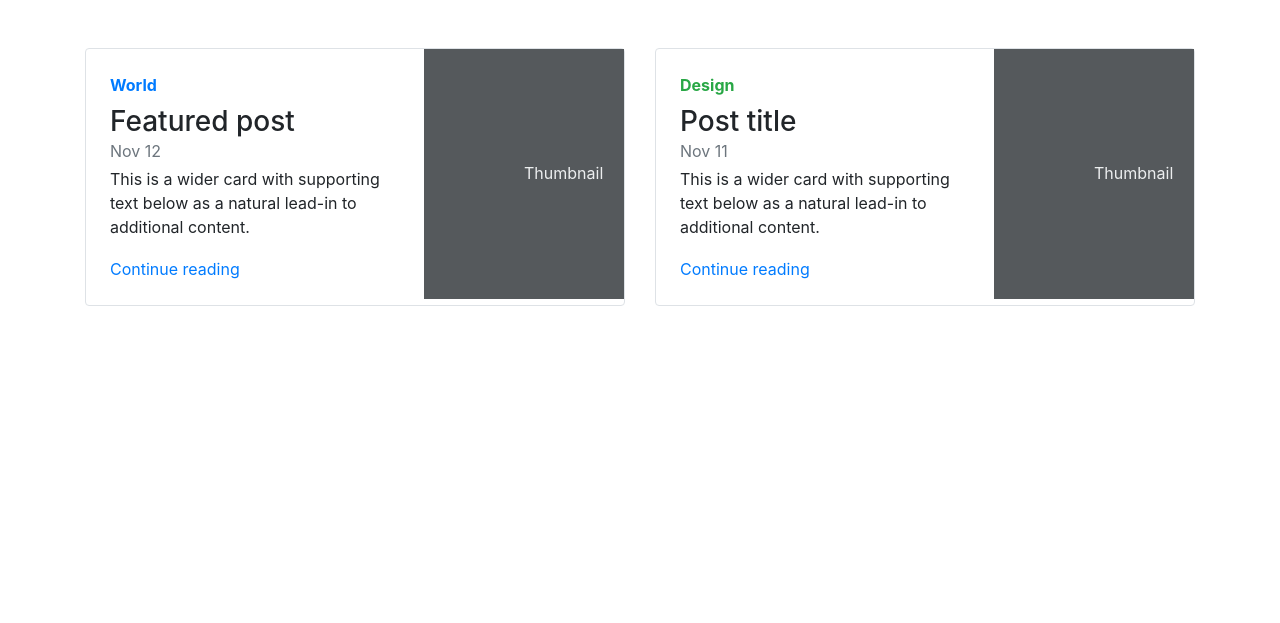
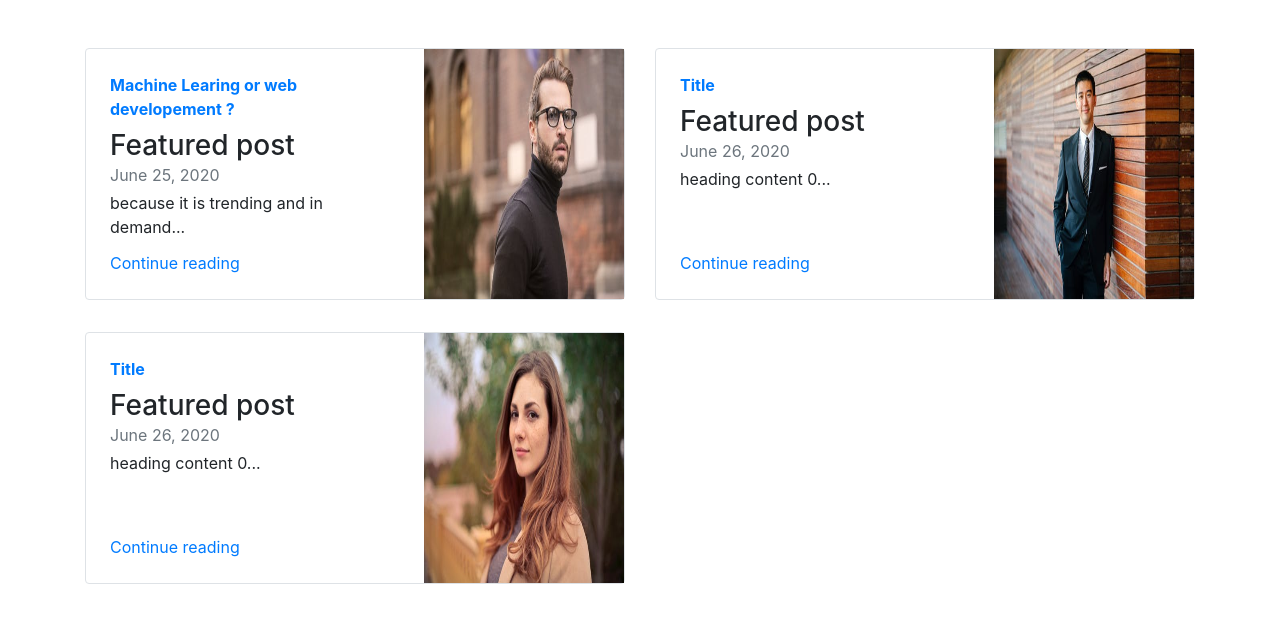
Before and after one commit to coders-nightmare/django_Mycart, a Django app: page /blog/ in a window 1280 px wide. Shown: the part 56-679 px from the top of the page. Run offline with Django 3.2, Linux system fonts and the light colour scheme; data comes from the database, SQL or seed files in the repository; both versions use the stored data as it was after the commit; some libraries are stand-ins or nearby versions.

Commit message:
added content from db in blogpost and index.html

```diff
--- a/blog/templates/blog/index.html
+++ b/blog/templates/blog/index.html
@@ -6,46 +6,27 @@
 {% block body %}
   <div class="container py-5">
     <div class="row mb-2">
+      {% for item in myposts %}
       <div class="col-md-6">
         <div class="row no-gutters border rounded overflow-hidden flex-md-row mb-4 shadow-sm h-md-250 position-relative">
           <div class="col p-4 d-flex flex-column position-static">
-        <strong class="d-inline-block mb-2 text-primary">World</strong>
+            <strong class="d-inline-block mb-2 text-primary">{{item.title}}</strong>
         <h3 class="mb-0">Featured post</h3>
-        <div class="mb-1 text-muted">Nov 12</div>
-        <p class="card-text mb-auto">This is a wider card with supporting text below as a natural lead-in to additional
-          content.</p>
+        <div class="mb-1 text-muted">{{item.pub_date}}</div>
+        <p class="card-text mb-auto">{{item.chead0}}...</p>
         <a href="#" class="stretched-link">Continue reading</a>
       </div>
       <div class="col-auto d-none d-lg-block">
-        <svg class="bd-placeholder-img" width="200" height="250" xmlns="http://www.w3.org/2000/svg"
-          preserveAspectRatio="xMidYMid slice" focusable="false" role="img" aria-label="Placeholder: Thumbnail">
-          <title>Placeholder</title>
-          <rect width="100%" height="100%" fill="#55595c"></rect><text x="50%" y="50%" fill="#eceeef"
-            dy=".3em">Thumbnail</text>
-        </svg>
+        <img class="bd-placeholder-img" width="200" height="250" src="/media/{{item.thumbnail}}" aria-label="Placeholder: Thumbnail"/>
       </div>
     </div>
       </div>
-  <div class="col-md-6">
-    <div class="row no-gutters border rounded overflow-hidden flex-md-row mb-4 shadow-sm h-md-250 position-relative">
-      <div class="col p-4 d-flex flex-column position-static">
-        <strong class="d-inline-block mb-2 text-success">Design</strong>
-        <h3 class="mb-0">Post title</h3>
-        <div class="mb-1 text-muted">Nov 11</div>
-        <p class="mb-auto">This is a wider card with supporting text below as a natural lead-in to additional content.
-        </p>
-        <a href="#" class="stretched-link">Continue reading</a>
+        {% if forloop.counter|divisibleby:2 %}
       </div>
-      <div class="col-auto d-none d-lg-block">
-        <svg class="bd-placeholder-img" width="200" height="250" xmlns="http://www.w3.org/2000/svg"
-          preserveAspectRatio="xMidYMid slice" focusable="false" role="img" aria-label="Placeholder: Thumbnail">
-          <title>Placeholder</title>
-          <rect width="100%" height="100%" fill="#55595c"></rect><text x="50%" y="50%" fill="#eceeef"
-            dy=".3em">Thumbnail</text>
-        </svg>
-      </div>
-    </div>
-  </div>
+    <div class="row mb-2">
+        {%endif%}
+
+      {%endfor%}
     </div>
   </div>
   {% endblock %}
--- a/blog/urls.py
+++ b/blog/urls.py
@@ -3,5 +3,5 @@ from . import views
 
 urlpatterns = [
     path('', views.index, name="BlogHome"),
-    path('blogpost/', views.blogpost, name="blogPost"),
+    path('blogpost/<int:id>', views.blogpost, name="blogPost"),
 ]
--- a/blog/views.py
+++ b/blog/views.py
@@ -1,12 +1,18 @@
 from django.shortcuts import render
 from django.http import HttpResponse
+from .models import Blogpost
 
 # Create your views here.
 
 
 def index(request):
-    return render(request, 'blog/index.html')
+    myposts=Blogpost.objects.all()
+    print(myposts)
+    return render(request, 'blog/index.html',{'myposts': myposts})
 
 
-def blogpost(request):
-    return render(request, 'blog/blogpost.html')
+def blogpost(request,id):
+    post=Blogpost.objects.filter(post_id=id)[0]
+    print(post)
+    params={'post':post}
+    return render(request, 'blog/blogpost.html',params)
```
Also changed, not shown: blog/templates/blog/blogpost.html (+8 -8 lines), db.sqlite3, media/blog/images/p2.jpeg (added), media/blog/images/p3.jpeg (added). Lines whose indentation alone changed are shown as unchanged.
